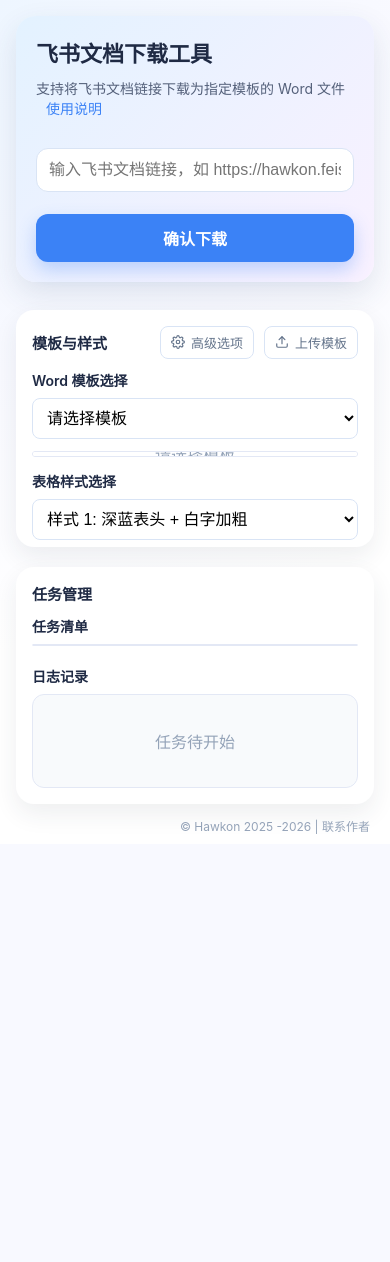
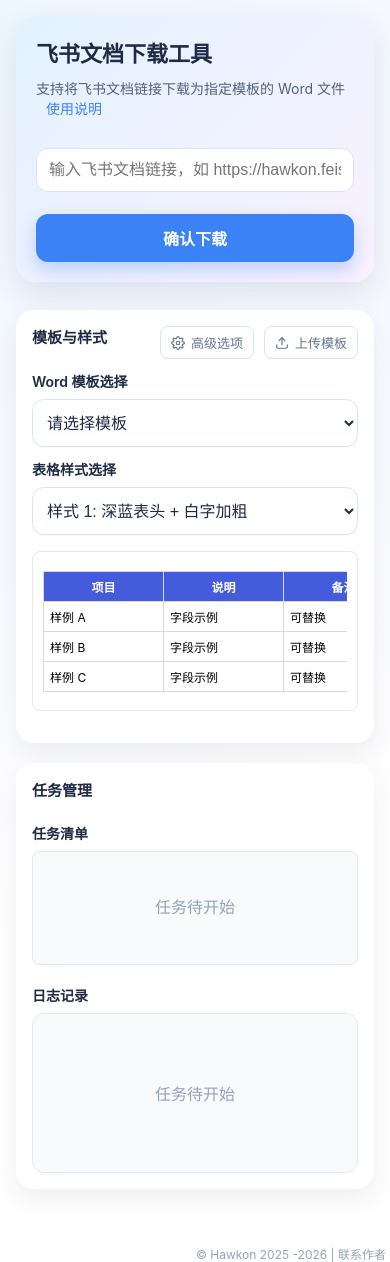
Before and after one commit to HawkonS/feishu-docget, a Flask app: page / in a window 390 px wide. Before the commit the page ends 834 px from the top, so only its background shows below. Run offline with Flask 3, Linux system fonts and the light colour scheme; some libraries are stand-ins or nearby versions.

Commit message:
fix(web): fit layout on small mobile screens

```diff
--- a/src/web/templates/index.html
+++ b/src/web/templates/index.html
@@ -8,6 +8,10 @@
     <script src="https://unpkg.com/docx-preview/dist/docx-preview.min.js"></script>
     <style>
         /* [style_css] */
+        html, body {
+            max-width: 100%;
+            overflow-x: hidden;
+        }
         body {
             font-family: -apple-system, BlinkMacSystemFont, 'Segoe UI', sans-serif;
             margin: 0;
@@ -143,8 +147,14 @@
         }
         .task-list {
             flex: 1;
-            min-height: 0;
+            min-height: 112px;
             margin-bottom: 12px;
+            padding: 12px;
+        }
+        .task-list .task-empty-placeholder {
+            min-height: 88px;
+            padding: 18px 12px;
+            line-height: 1.6;
         }
         .btn-success {
             background: #10b981;
@@ -265,15 +275,31 @@
         }
 
         @media (max-width: 1200px) {
-            .layout { grid-template-columns: 1fr; gap: 20px; }
-            .hero { flex-direction: column; align-items: flex-start; padding: 20px; }
+            .layout { grid-template-columns: 1fr; gap: 20px; flex: none; min-height: 0; }
+            .hero {
+                flex-direction: column;
+                align-items: flex-start;
+                width: 100%;
+                max-width: 100%;
+                min-width: 0;
+                padding: 20px;
+                overflow: hidden;
+            }
             .hero > div:first-child { width: 100%; }
             .hero-title { width: 100%; white-space: normal; word-break: break-word; font-size: 22px; }
-            .hero-sub { width: 100%; white-space: normal; margin-bottom: 10px; }
-
-            .hero-input { flex-direction: column; width: 100%; align-items: stretch; }
+            .hero-sub { width: 100%; white-space: normal; overflow-wrap: anywhere; margin-bottom: 10px; }
+
+            .hero-input {
+                flex-direction: column;
+                width: 100%;
+                max-width: 100%;
+                min-width: 0;
+                align-items: stretch;
+            }
             .hero-input input {
                 width: 100% !important;
+                max-width: 100%;
+                min-width: 0;
                 box-sizing: border-box;
                 margin-bottom: 10px;
                 font-size: 16px;
@@ -281,28 +307,80 @@
             }
             .hero-input button {
                 width: 100%;
+                max-width: 100%;
                 white-space: nowrap;
                 font-size: 16px;
                 padding: 12px;
             }
 
-            .page { padding: 16px; padding-bottom: 40px; }
+            .page {
+                height: auto;
+                min-height: 100vh;
+                padding: 16px;
+                padding-bottom: 40px;
+            }
 
             .list-view { display: none; }
-            .mobile-select { display: block; }
+            .mobile-select {
+                display: block;
+                max-width: 100%;
+                min-width: 0;
+                min-height: 48px;
+                border-radius: 12px;
+                color: #1f2a44;
+                box-shadow: 0 1px 2px rgba(15, 23, 42, 0.04);
+            }
 
             .split-view {
                 grid-template-columns: 1fr !important;
                 height: auto !important;
                 display: flex;
                 flex-direction: column;
-            }
-            .preview-pane { height: 200px !important; width: 100%; }
+                width: 100%;
+                max-width: 100%;
+                min-width: 0;
+                margin-bottom: 16px;
+            }
+            .preview-pane { height: 160px !important; width: 100%; }
+            .template-split { display: none; }
+            .style-split { margin-top: 4px; overflow: hidden; }
+            .style-split .preview-pane,
+            .style-split .preview-content {
+                max-width: 100%;
+                min-width: 0;
+            }
 
             .task-list { height: 200px; display: block; }
             .log-container { height: 160px; }
 
-            .panel { padding: 16px; }
+            .panel {
+                width: 100%;
+                max-width: 100%;
+                min-width: 0;
+                height: auto;
+                overflow: visible;
+                padding: 16px;
+            }
+            .panel-title {
+                height: auto;
+                min-height: 32px;
+                align-items: flex-start;
+                flex-wrap: wrap;
+                gap: 12px;
+            }
+            .panel-header-actions {
+                flex-shrink: 0;
+                flex-wrap: wrap;
+                max-width: 100%;
+                justify-content: flex-end;
+                gap: 8px;
+            }
+            .footer-copyright {
+                position: static;
+                margin-top: 16px;
+                text-align: right;
+                padding-right: 4px;
+            }
             .docx { width: 100% !important; }
         }
 
@@ -592,7 +670,7 @@
 
                 <select id="templateSelectMobile" class="mobile-select" onchange="onMobileTemplateChange()"></select>
 
-                <div class="split-view" style="flex: 1; min-height: 0;">
+                <div class="split-view template-split" style="flex: 1; min-height: 0;">
                     <div class="list-view" id="templateList"></div>
                     <div class="preview-pane" id="templatePreview">
                         <div class="centered-placeholder">请选择模板</div>
@@ -603,7 +681,7 @@
 
                 <select id="styleSelectMobile" class="mobile-select" onchange="onMobileStyleChange()"></select>
 
-                <div class="split-view" style="height:180px; flex-shrink: 0;">
+                <div class="split-view style-split" style="height:180px; flex-shrink: 0;">
                     <div class="list-view" id="styleList"></div>
                     <div class="preview-pane">
                         <div class="preview-content tbl-preview" id="stylePreview">
@@ -620,7 +698,7 @@
                 </div>
                 <label style="font-weight:600; font-size:14px; display:block; margin-bottom:8px;">任务清单</label>
                 <div class="list-view task-list" id="taskList" style="margin-bottom:20px">
-                    <div class="centered-placeholder">任务待开始</div>
+                    <div class="centered-placeholder task-empty-placeholder">任务待开始</div>
                 </div>
                 <label style="font-weight:600; font-size:14px; display:block; margin-bottom:8px;">日志记录</label>
                 <div class="log-container" id="logList">
@@ -1703,7 +1781,7 @@
         function renderTaskList() {
             const list = document.getElementById("taskList");
             if (!tasks.length) {
-                list.innerHTML = `<div class="centered-placeholder">任务待开始</div>`;
+                list.innerHTML = `<div class="centered-placeholder task-empty-placeholder">任务待开始</div>`;
                 document.getElementById("taskDownloadArea").innerHTML = "";
                 return;
             }
```
